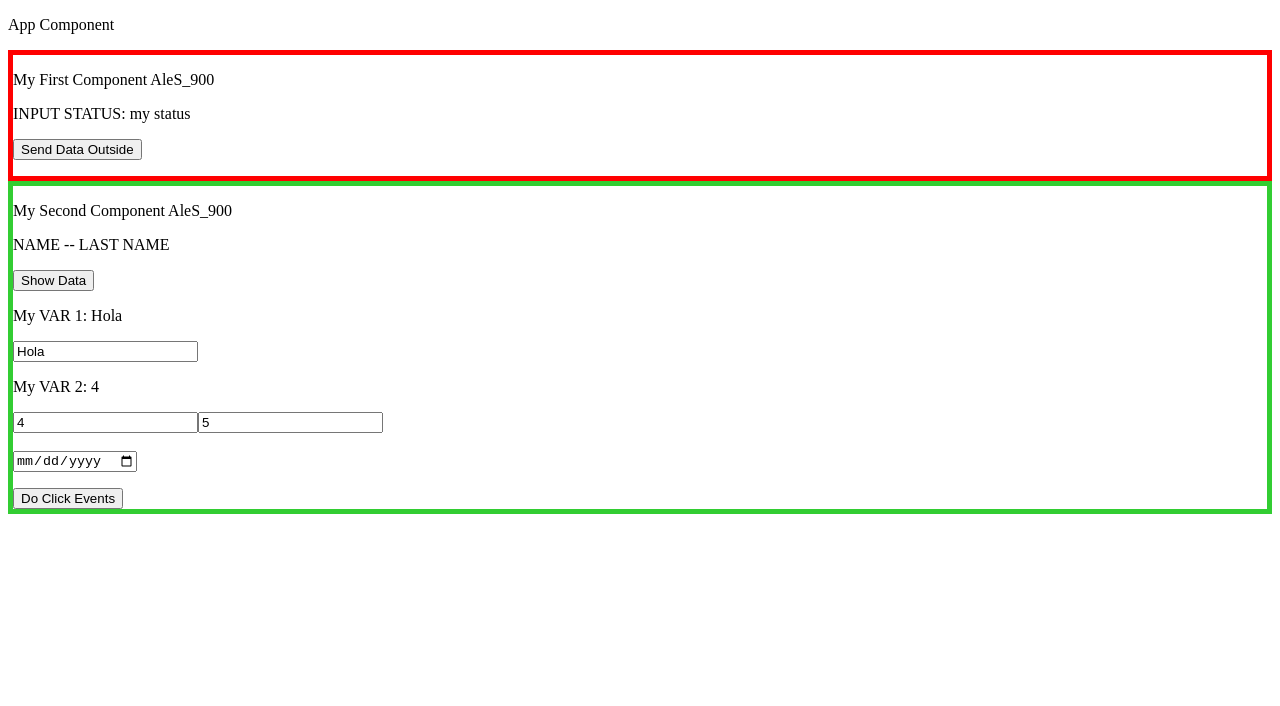
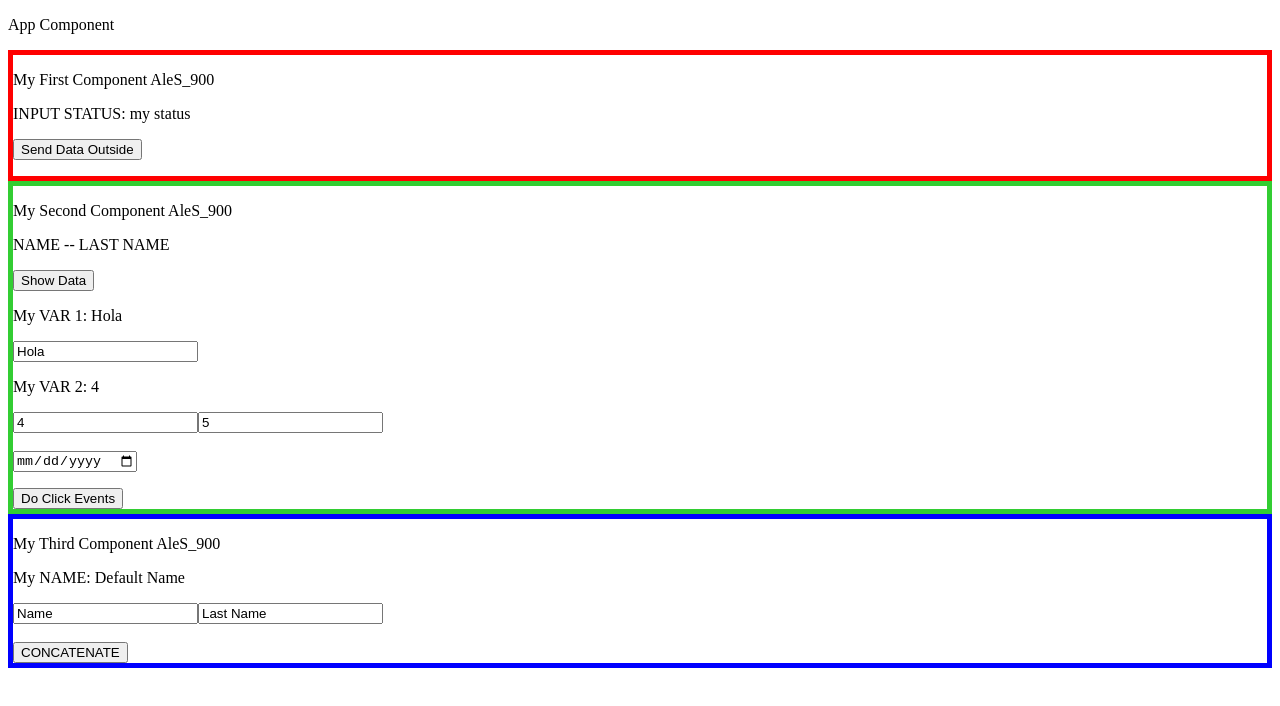
Before and after one commit to AleS900/angular-course-2021, an Angular app: page / in a window 1280 px wide. Shown: the top 706 px of the page. Built offline with nearby package versions, Linux system fonts and the light colour scheme.

Commit message:
08/10/2021 component 3 with banana box

```diff
--- a/src/app/app.component.html
+++ b/src/app/app.component.html
@@ -1,7 +1,16 @@
 <p>App Component</p>
 <savc-comp [status]="myStatus" (onSendData)="printDataSantiagoComp($event)">
 </savc-comp>
-<app-test2 name="Alejandro( Juan )" lastName="Céspedes (Gutiérrez)"
-  (onGeneralDataCORRECTED)="printDataExercise5Corrected($event)" (onGeneralData)="printDataExercise5($event)">
+
+<app-test2
+    name="Alejandro( Juan )"
+    lastName="Céspedes (Gutiérrez)"
+    (onGeneralDataCORRECTED)="printDataExercise5Corrected($event)"
+    (onGeneralData)="printDataExercise5($event)">
 </app-test2>
+
+<savc-comp3>
+
+</savc-comp3>
+
 <!-- button onclick="">do click </button -->
--- a/src/app/app.module.ts
+++ b/src/app/app.module.ts
@@ -5,12 +5,14 @@ import { BrowserModule } from '@angular/platform-browser';
 import { AppComponent } from './app.component';
 import { Test1Component } from './test1/test1.component';
 import { Test2Component } from './test2/test2.component';
+import { Test3Component } from './test3/test3.component';
 
 @NgModule({
   declarations: [             // Aquí van los componenetes
     AppComponent,
     Test1Component,
-    Test2Component
+    Test2Component,
+    Test3Component
   ],
   imports: [                 // Aquí van los módulos
     BrowserModule,
--- /dev/null
+++ b/src/app/test3/test3.component.html
@@ -0,0 +1,21 @@
+<div style="border: 5px #0000FF solid;">
+<p>
+My Third Component AleS_900
+</p>
+
+<!--
+    EJERCICIO 4:
+    08/10/2021 crear un componente test3, que tenga 2 cajas de texto y un boton, las cajas de texto una llamada "name" y otro "lastName" y al dar click en un boton que imprima estos datos concatenados usando banana box.
+-->
+
+
+<p>
+My NAME: {{myName}}
+</p>
+
+<input type="text" [(ngModel)]="myVarName">
+<input type="text" [(ngModel)]="myVarLastName"><br><br>
+<button id="myButton"
+(click)="test3($event)"
+>CONCATENATE</button>
+</div>
--- /dev/null
+++ b/src/app/test3/test3.component.ts
@@ -0,0 +1,22 @@
+import { Component} from '@angular/core';
+
+@Component({
+  selector: 'savc-comp3',
+  templateUrl: './test3.component.html',
+  styleUrls: ['./test3.component.css']
+})
+export class Test3Component {
+
+  constructor() { }
+
+  myName="Default Name";
+  myVarName = "Name";
+  myVarLastName = "Last Name";
+
+  test3(event){
+    console.log('Event click: ', event);
+    console.log('DATA: ', this.myVarName + ' ' + this.myVarLastName);
+    this.myName=this.myVarName + ' ' + this.myVarLastName;
+}
+
+}
```
Also changed, not shown: src/app/test3/test3.component.css (added).
